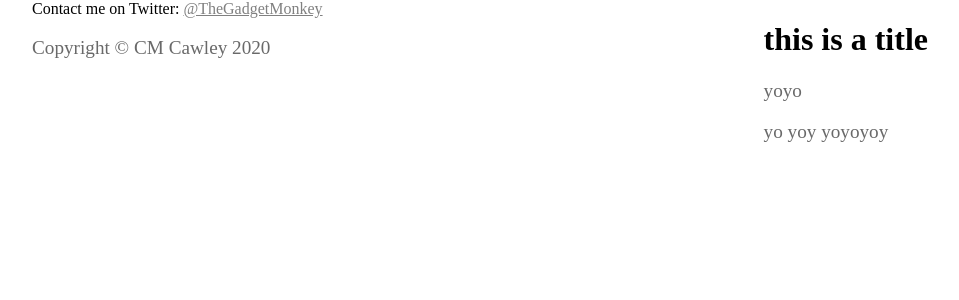
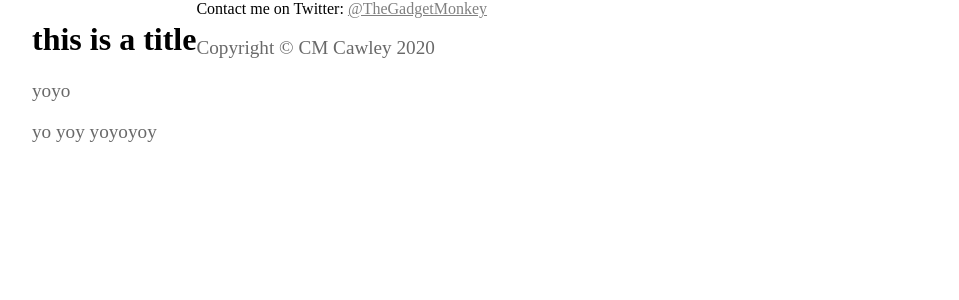
Before and after one commit to TheFeynman137/Solar-Data, a PHP site: page / in a window 1280 px wide. Shown: the part 46-346 px from the top of the page, without its empty margins (160-1119 px from the left). Run offline with PHP 8.4, Linux system fonts and the light colour scheme.

Commit message:
Update style.css

```diff
--- a/style.css
+++ b/style.css
@@ -30,7 +30,7 @@ p {
 }
 
 #contents {
-	float: right;
+	float: left;
 }
 
 ul {
```
